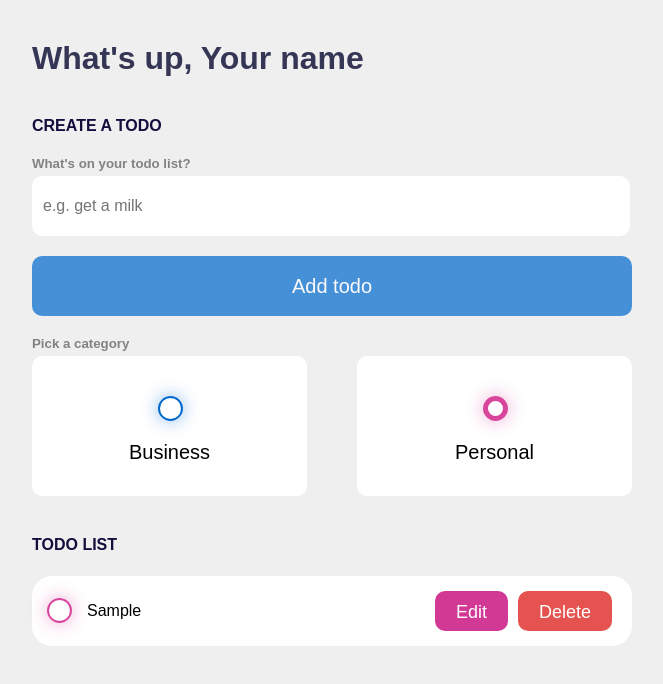
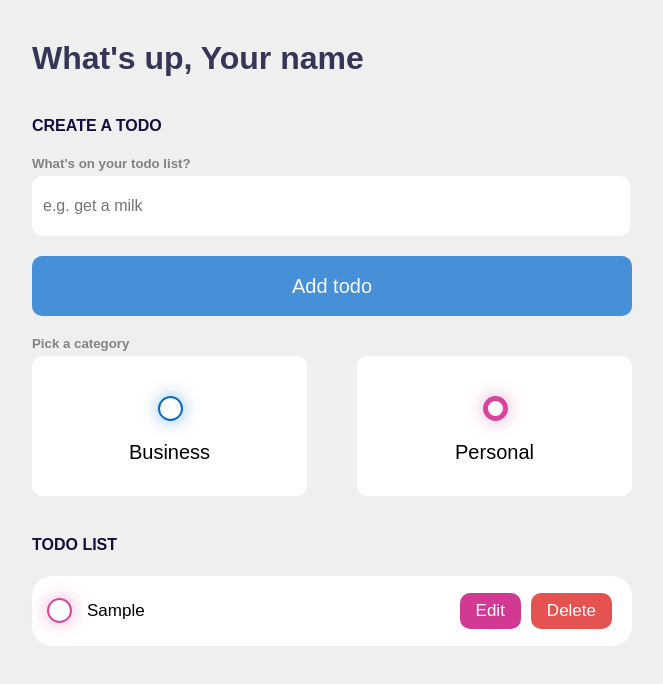
Before and after one commit to aikenm/neobis_front_toDoListReact, a React (Create React App) app in the folder neobis-front-todolist-react/: page / in a window 1280 px wide. Both pictures are taken after typing "Sample" into the empty fields and a click on the button "Add todo". Shown: the top 684 px of the page, without its empty margins (308-971 px from the left). Built offline with nearby package versions, Linux system fonts and the light colour scheme.

Commit message:
Implemented completing of the tasks, finished styling

```diff
--- a/neobis-front-todolist-react/src/components/App.js
+++ b/neobis-front-todolist-react/src/components/App.js
@@ -9,6 +9,11 @@ function App() {
   const [tasks, setTasks] = useState([]);
   const [selectedCategory, setSelectedCategory] = useState('personal');
 
+  const handleCategoryChange = (category) => {
+    setSelectedCategory(category === selectedCategory ? '' : category);
+  };
+
+
   const handleAddTask = (newTaskText) => {
     const newTask = {
       text: newTaskText,
@@ -16,6 +21,12 @@ function App() {
       checked: false,
     };
     setTasks([...tasks, newTask]);
+  };
+
+  const handleComplete = (index) => {
+    const newTasks = [...tasks];
+    newTasks[index].completed = !newTasks[index].completed;
+    setTasks(newTasks);
   };
 
   const handleDelete = (index) => {
@@ -27,17 +38,6 @@ function App() {
     const updatedTasks = [...tasks];
     updatedTasks[index].isEditing = !updatedTasks[index].isEditing;
     setTasks(updatedTasks);
-  };
-
-
-  const handleCategoryChange = (category) => {
-    setSelectedCategory(category === selectedCategory ? '' : category);
-  };
-
-  const handleComplete = (index) => {
-    const newTasks = [...tasks];
-    newTasks[index].completed = !newTasks[index].completed;
-    setTasks(newTasks);
   };
 
   return (
--- a/neobis-front-todolist-react/src/components/TaskList.js
+++ b/neobis-front-todolist-react/src/components/TaskList.js
@@ -28,12 +28,12 @@ function TaskList({ tasks, onDelete, onEdit, onComplete }) {
         <li key={index} className={task.category}>
           <input
             type="checkbox"
-            checked={task.checked}
+            checked={task.completed}
             onChange={() => onComplete(index)}
           />
           <label
             ref={task.isEditing ? editableLabelRef : null}
-            className={`taskText ${task.isEditing ? 'editable' : ''}`}
+            className={`taskText ${task.isEditing ? 'editable' : ''} ${task.completed ? 'completed' : ''}`}
             contentEditable={task.isEditing}
           >
             {task.text}
--- a/neobis-front-todolist-react/src/styles/style.css
+++ b/neobis-front-todolist-react/src/styles/style.css
@@ -139,7 +139,7 @@ ul {
 
 li {
     display: flex;
-    align-items: center;
+    align-items: center;;
     background-color: white;
     width: 100%;
     height: 70px;
@@ -156,6 +156,7 @@ li input[type="checkbox"] {
     outline: none;
     margin-right: 15px;
     margin-left: 15px;
+    flex-shrink: 0;
 }
 
 .business input[type="checkbox"] {
@@ -187,17 +188,23 @@ li input[type="checkbox"] {
 }
 
 li label {
-    font-size: 16px;
+    font-size: 17px;
+    width: 55%;
     pointer-events: none;
     outline: none;
+    word-wrap: break-word;
 }
 
+.completed {
+    text-decoration: line-through;
+}
+
+
 li button {
-    height: 40px;
-    font-size: 18px;
+    font-size: 17px;
     border-radius: 10px;
     margin-right: 10px;
-    padding: 10px 20px;
+    padding: 7px 15px;
     color: white;
     border: 1px solid transparent;
 }
```
Lines whose indentation alone changed are shown as unchanged.
